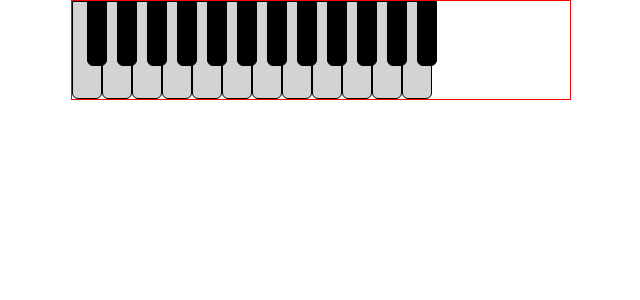
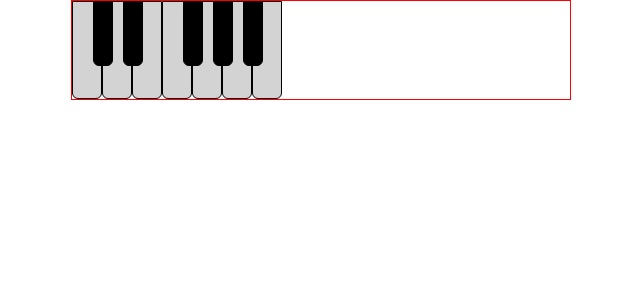
Before and after one commit to Jay-snow/react-tone-piano, a React (Create React App) app: page / in a window 1280 px wide. Shown: the top 300 px of the page, without its empty margins (319-959 px from the left). Built offline with nearby package versions, Linux system fonts and the light colour scheme.

Commit message:
Removed createkeys function. Now hardcoded.

```diff
--- a/src/layout/piano_wrapper.js
+++ b/src/layout/piano_wrapper.js
@@ -1,30 +1,23 @@
 
 function PianoWrapper() {
-
-
-    const createKeys = () => {
-
-        let final_html = []
-
-        for (let i = 0; i < 12; i++) {
-            final_html.push(
-                <div className="black-key" key={i} style={{ marginLeft: 30 * i }}> </div>
-            )
-            final_html.push(
-                <div className="white-key" key={i}> </div>
-            )
-        }
-
-        return final_html
-
-    }
 
 
 
 
     return (
         <div className="piano-wrapper">
-            {createKeys()}
+            <div className="white-key"> </div>
+            <div className="white-key"> </div>
+            <div className="white-key"> </div>
+            <div className="white-key"> </div>
+            <div className="white-key"> </div>
+            <div className="white-key"> </div>
+            <div className="white-key"> </div>
+            <div className="black-key" style={{ marginLeft: 6 }}> </div>
+            <div className="black-key" style={{ marginLeft: 36 }}> </div>
+            <div className="black-key" style={{ marginLeft: 96 }}> </div>
+            <div className="black-key" style={{ marginLeft: 126 }}> </div>
+            <div className="black-key" style={{ marginLeft: 156 }}> </div>
         </div>
     );
 }
```
